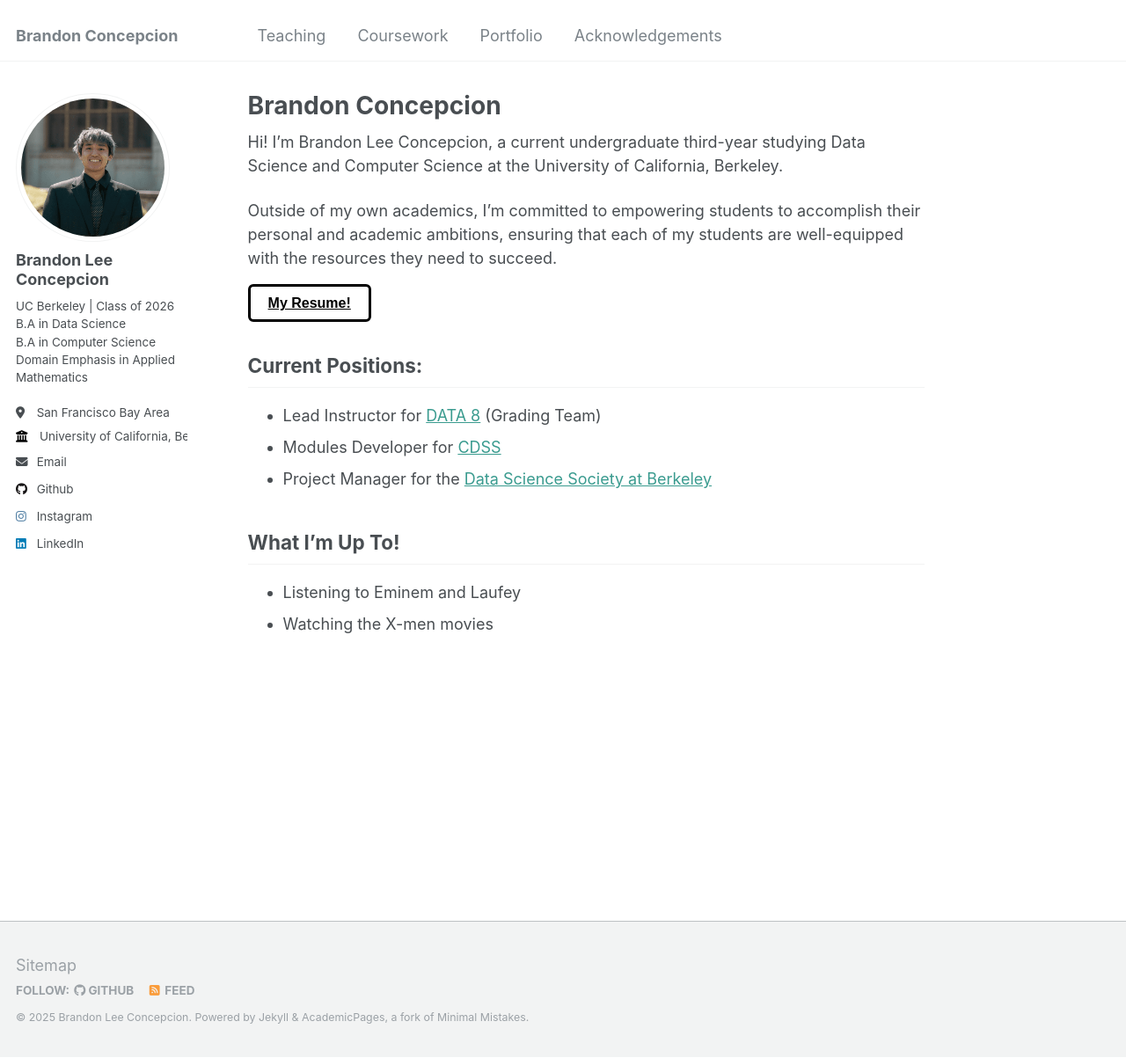
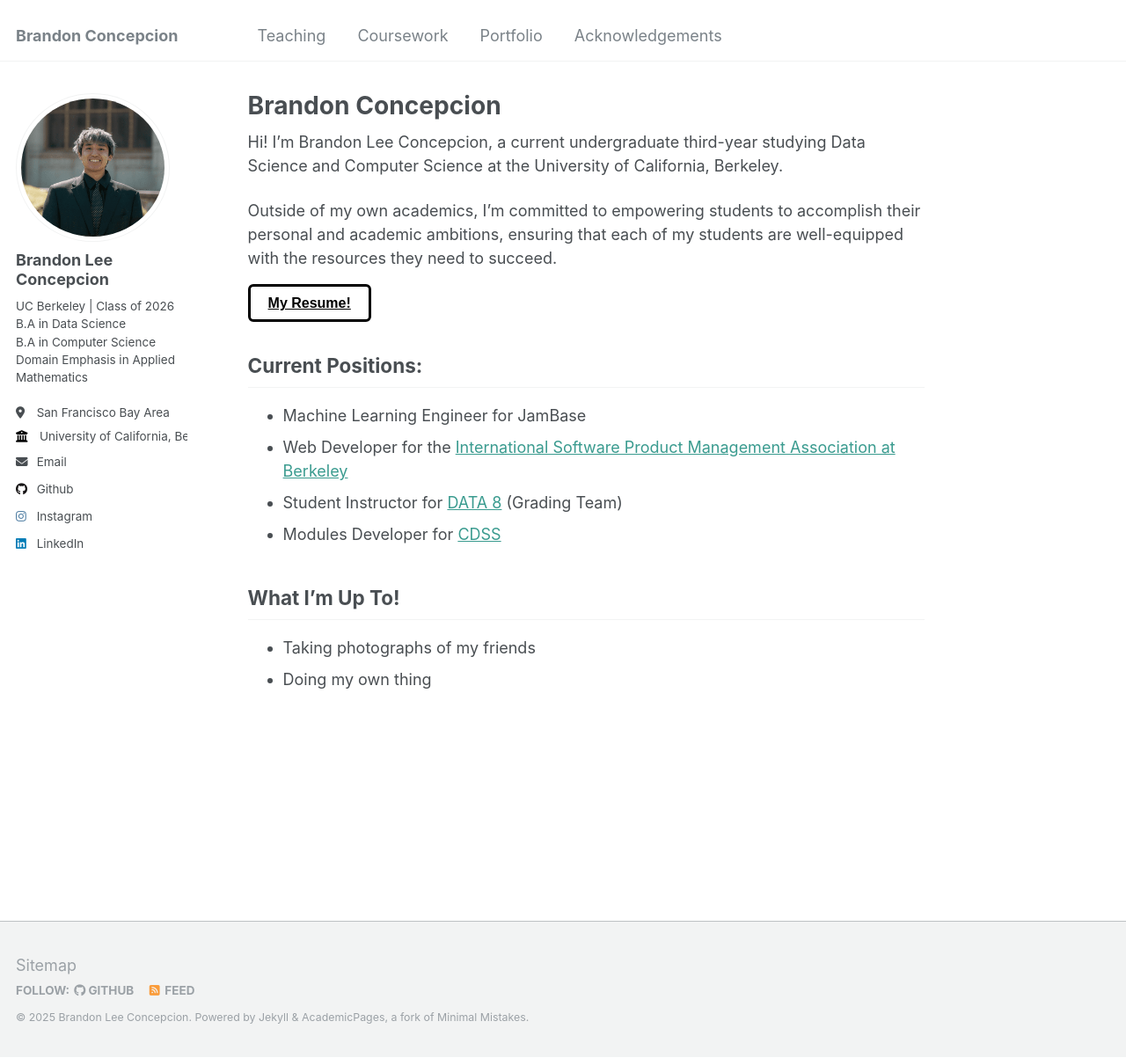
Before and after one commit to brandonconcepcion/brandonconcepcion.github.io, a Jekyll site: the page built from _pages/about.md, in a window 1280 px wide and 1203 px high. Shown: the whole window at 88% size. Built offline with Jekyll 4.4.1, drawn with Linux system fonts in a browser that asks for light colours.

Commit message:
Update about.md

```diff
--- a/_pages/about.md
+++ b/_pages/about.md
@@ -34,10 +34,11 @@ Outside of my own academics, I’m committed to empowering students to accomplis
 <a href="files/ConcepcionBrandon_Resume.pdf" class="linkedin-btn" target="_blank">My Resume!</a>
 
 ## Current Positions:
-* Lead Instructor for <a href = "https://www.data8.org/" target="_blank">DATA 8</a> (Grading Team)
+* Machine Learning Engineer for JamBase
+* Web Developer for the <a href = "https://ispma.org/student-chapter-uc-berkeley/" target = "_blank">International Software Product Management Association at Berkeley </a>
+* Student Instructor for <a href = "https://www.data8.org/" target="_blank">DATA 8</a> (Grading Team)
 * Modules Developer for <a href = "https://cdss.berkeley.edu/" target="_blank">CDSS</a>
-* Project Manager for the <a href = "https://dssberkeley.com/" target="_blank">Data Science Society at Berkeley</a>
 
 ## What I'm Up To!
-* Listening to Eminem and Laufey
-* Watching the X-men movies
+* Taking photographs of my friends
+* Doing my own thing
```
